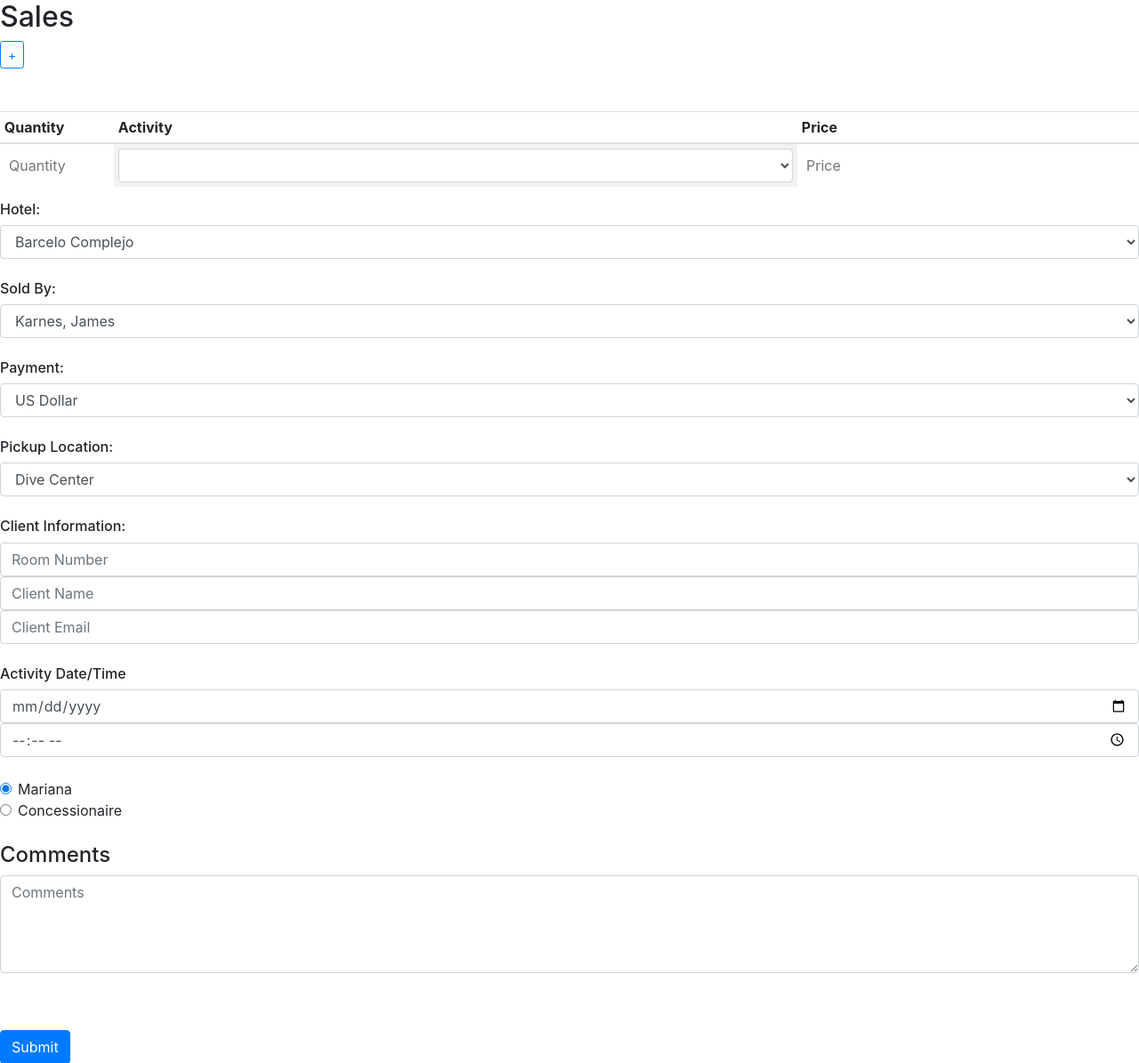
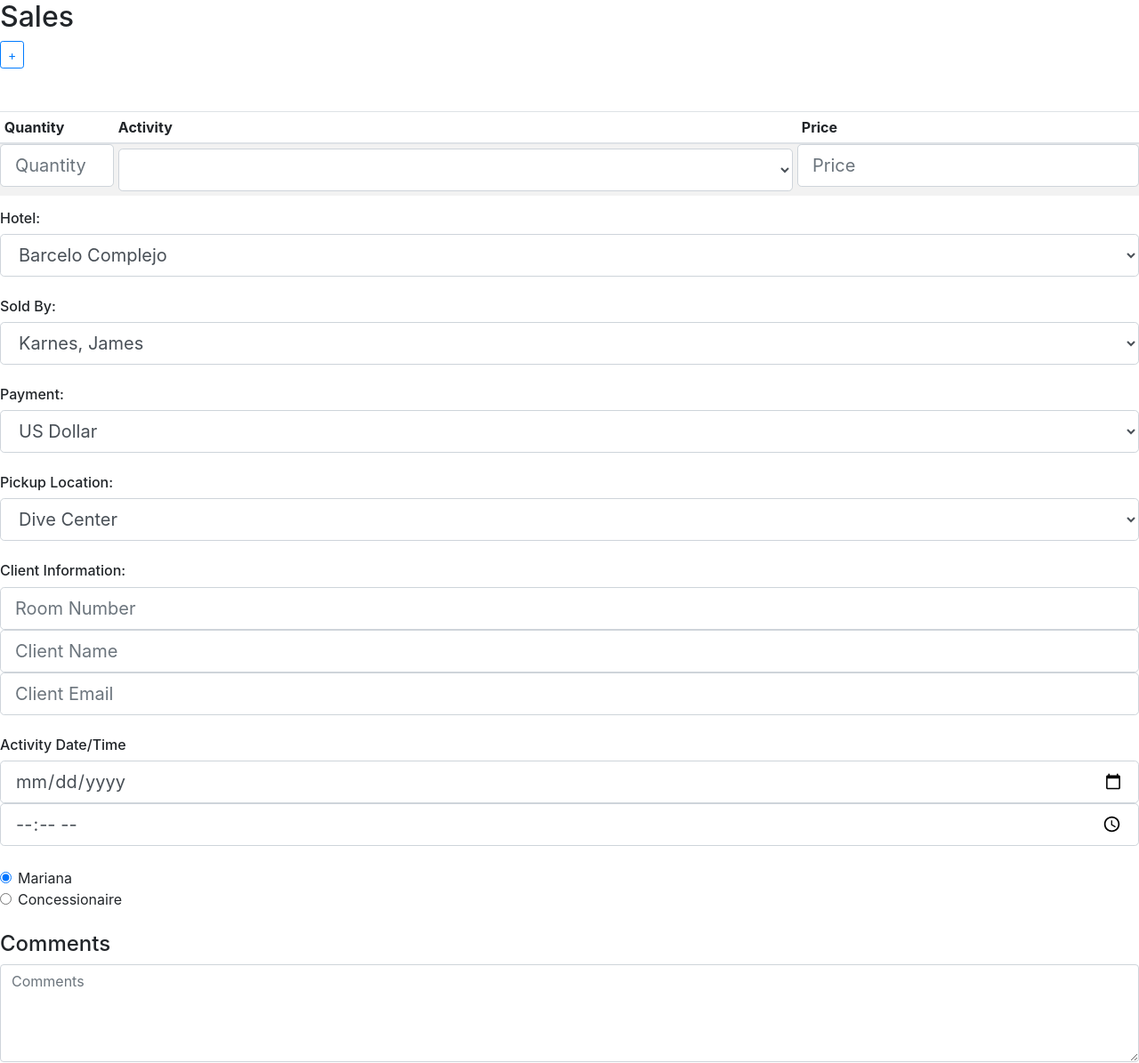
Before and after one commit to Karnes232/diveshop, a Django app: page /index in a window 1280 px wide. Shown: the part 56-1251 px from the top of the page at 89% size. Run offline with Django 3.2, Linux system fonts and the light colour scheme; a user stored in the database is signed in; data comes from the database, SQL or seed files in the repository; some libraries are stand-ins or nearby versions.

Commit message:
Changed CSS

```diff
--- a/diveshop/settings.py
+++ b/diveshop/settings.py
@@ -23,10 +23,10 @@ BASE_DIR = Path(__file__).resolve().parent.parent
 
 # SECURITY WARNING: keep the secret key used in production secret!
 
-
-SECRET_KEY = os.environ.get('SECRET_KEY')
+SECRET_KEY = 'tt7h7(yp3x!2jm3%9k6tnnoaeui6s%t20mfi$9ea4h-n^a(qge'
+#SECRET_KEY = os.environ.get('SECRET_KEY')
 # SECURITY WARNING: don't run with debug turned on in production!
-DEBUG = False
+DEBUG = True
 
 ALLOWED_HOSTS = ['divecenter.herokuapp.com']
 
--- a/sales/templates/sales/index.html
+++ b/sales/templates/sales/index.html
@@ -23,66 +23,66 @@
             <tbody>
                 <div>
                 <tr id="row1">
-                    <td><input name="quantity1" type="number" placeholder="Quantity" min=0 required></td>
+                    <td><input class="form-control form-control-lg" name="quantity1" type="number" placeholder="Quantity" min=0 required></td>
                     <td>
-                        <select class="form-control" name="activity1" id="" required>
+                        <select class="form-control form-control-lg" name="activity1" id="" required>
                             <option label=" "></option>
                             {% for activity in activities %}
                                 <option value="{{ activity.id }}">{{ activity }}</option>
                             {% endfor %}
                         </select>
                     </td>
-                    <td><input name="price1" type="number" placeholder="Price" min=0 required></td>
+                    <td><input class="form-control form-control-lg" name="price1" type="number" placeholder="Price" min=0 required></td>
                 </tr>
                 </div>
                 <br>
                 <div>
                     <tr id="row2" style="display: none;">
-                        <td><input name="quantity2" type="number" placeholder="Quantity" min=0 value=0></td>
+                        <td><input class="form-control form-control-lg" name="quantity2" type="number" placeholder="Quantity" min=0 value=0></td>
                         <td>
-                            <select class="form-control" name="activity2" id="">
+                            <select class="form-control form-control-lg" name="activity2" id="">
                                 <option label=" "></option>
                                 {% for activity in activities %}
                                     <option value="{{ activity.id }}">{{ activity }}</option>
                                 {% endfor %}
                             </select>
                         </td>
-                        <td><input name="price2" type="number" placeholder="Price" min=0 value=0></td>
+                        <td><input class="form-control form-control-lg" name="price2" type="number" placeholder="Price" min=0 value=0></td>
                     </tr>
                 </div>
                 <br>
                 <div>
                     <tr id="row3" style="display: none;">
-                        <td><input name="quantity3" type="number" placeholder="Quantity" min=0 value=0></td>
+                        <td><input class="form-control form-control-lg" name="quantity3" type="number" placeholder="Quantity" min=0 value=0></td>
                         <td>
-                            <select class="form-control" name="activity3" id="">
+                            <select class="form-control form-control-lg" name="activity3" id="">
                                 <option label=" "></option>
                                 {% for activity in activities %}
                                     <option value="{{ activity.id }}">{{ activity }}</option>
                                 {% endfor %}
                             </select>
                         </td>
-                        <td><input name="price3" type="number" placeholder="Price" min=0 value=0></td>
+                        <td><input class="form-control form-control-lg" name="price3" type="number" placeholder="Price" min=0 value=0></td>
                     </tr>
                 </div>
             </tbody>
         </table>
         <h6>Hotel:</h6>
-        <select class="form-control" name="hotel" id="">
+        <select class="form-control form-control-lg" name="hotel" id="">
             {% for hotel in hotels %}
                 <option value="{{ hotel.id }}">{{ hotel }}</option>
             {% endfor %}
         </select>
         <br>
         <h6>Sold By:</h6>
-        <select class="form-control" name="employee" id="">
+        <select class="form-control form-control-lg" name="employee" id="">
             {% for employee in employees %}
                 <option value="{{ employee.id }}">{{ employee }}</option>
             {% endfor %}
         </select>
         <br>
         <h6>Payment:</h6>
-        <select class="form-control" name="payment" id="">
+        <select class="form-control form-control-lg" name="payment" id="">
             <option value="US Dollar">US Dollar</option>
             <option value="Dominican Peso">Dominican Peso</option>
             <option value="Euro">Euro</option>
@@ -93,19 +93,19 @@
         </select>
         <br>
         <h6>Pickup Location:</h6>
-        <select class="form-control" name="pick_up" id="">
+        <select class="form-control form-control-lg" name="pick_up" id="">
             <option value="Dive Center">Dive Center</option>
             <option value="Lobby">Lobby</option>
         </select>
         <br>
         <h6>Client Information:</h6>
-        <input class="form-control" name="room" type="number" placeholder="Room Number">
-        <input class="form-control" type="text" name="client_name" placeholder="Client Name" required>
-        <input class="form-control" type="email" name="email" placeholder="Client Email" required>
+        <input class="form-control form-control-lg" name="room" type="number" placeholder="Room Number">
+        <input class="form-control form-control-lg" type="text" name="client_name" placeholder="Client Name" required>
+        <input class="form-control form-control-lg" type="email" name="email" placeholder="Client Email" required>
         <br>
         <h6>Activity Date/Time</h6>
-        <input class="form-control" type="date" name="activity_date" id="" required>
-        <input class="form-control" type="time" name="activity_time" id="" required>
+        <input class="form-control form-control-lg" type="date" name="activity_date" id="" required>
+        <input class="form-control form-control-lg" type="time" name="activity_time" id="" required>
         <br>
         <div class="form-check">
             <input class="form-check-input" type="radio" name="Radios" id="Radios1" value="Mariana" checked>
```
